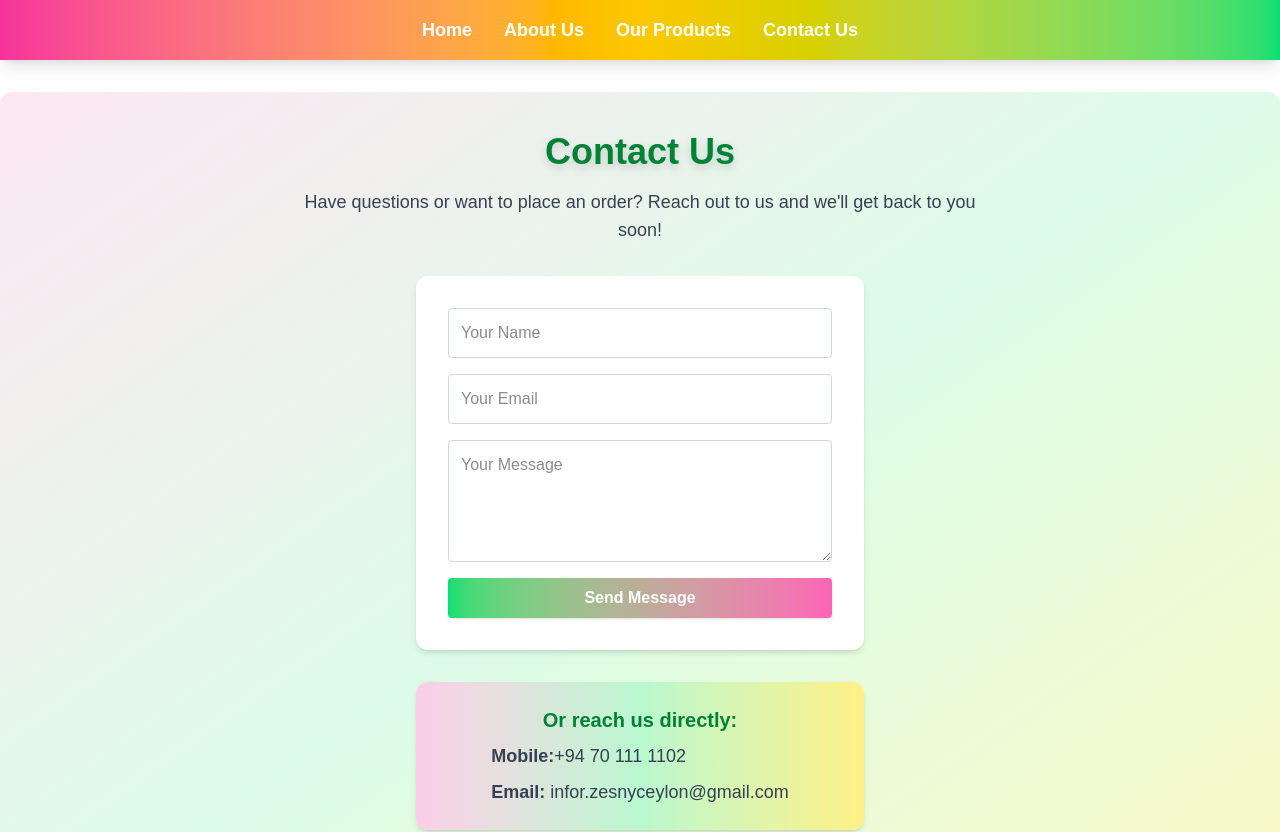
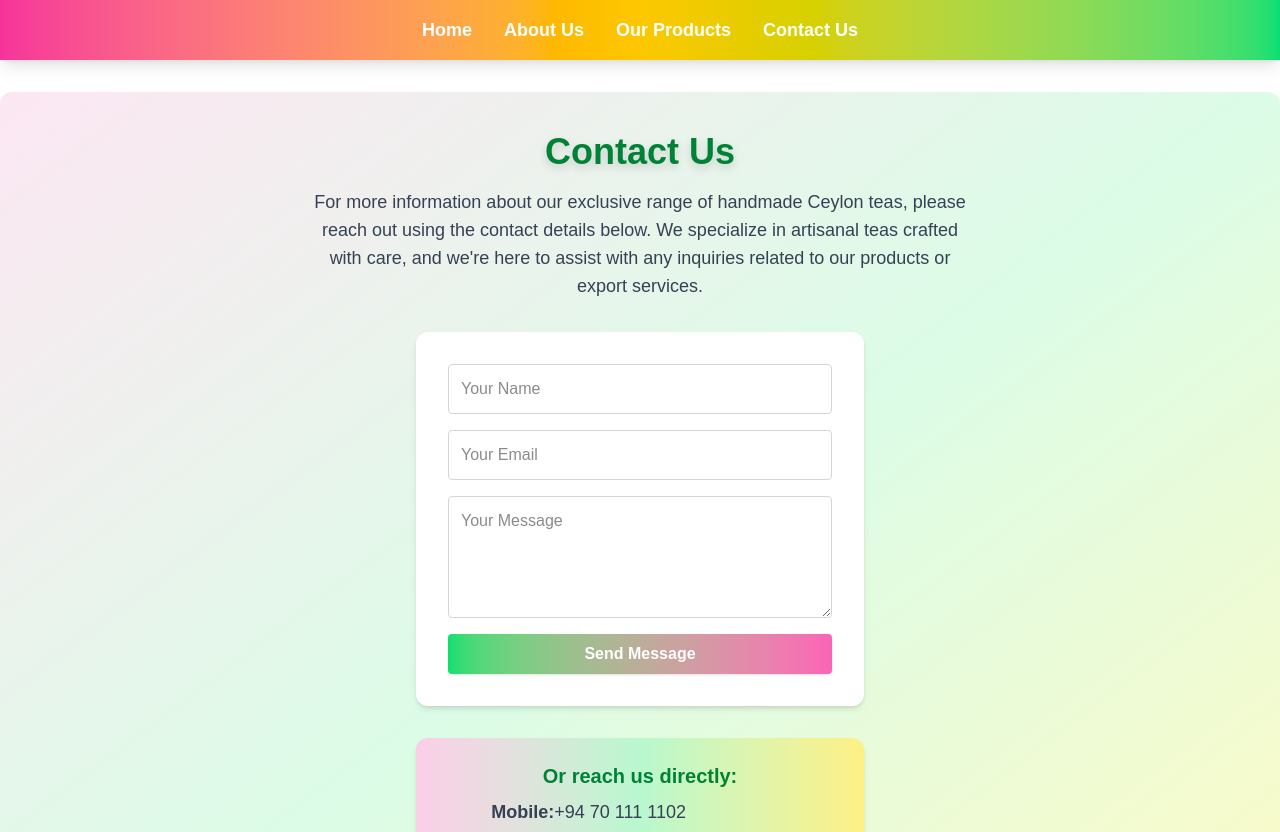
Before and after one commit to danushkawathupitiya/zesny-agry, a Next.js app: page /contact in a window 1280 px wide. Shown: the top 832 px of the page. Built offline with nearby package versions, Linux system fonts and the light colour scheme.

Commit message:
contec deitel

```diff
--- a/src/app/contact/page.tsx
+++ b/src/app/contact/page.tsx
@@ -2,7 +2,7 @@ export default function Contact() {
   return (
     <div className="flex flex-col items-center justify-center min-h-[70vh] px-4 py-10 bg-gradient-to-br from-pink-100 via-green-100 to-yellow-100 rounded-xl shadow-lg">
       <h1 className="text-4xl font-extrabold text-green-700 mb-4 drop-shadow-lg text-center">Contact Us</h1>
-      <p className="text-lg text-gray-700 mb-8 text-center max-w-2xl">Have questions or want to place an order? Reach out to us and we'll get back to you soon!</p>
+      <p className="text-lg text-gray-700 mb-8 text-center max-w-2xl">For more information about our exclusive range of handmade Ceylon teas, please reach out using the contact details below. We specialize in artisanal teas crafted with care, and we're here to assist with any inquiries related to our products or export services.</p>
       <form className="flex flex-col gap-4 bg-white rounded-xl shadow-md p-8 w-full max-w-md">
         <input type="text" placeholder="Your Name" className="p-3 rounded border border-gray-300 focus:outline-none focus:ring-2 focus:ring-pink-300" />
         <input type="email" placeholder="Your Email" className="p-3 rounded border border-gray-300 focus:outline-none focus:ring-2 focus:ring-pink-300" />
```
